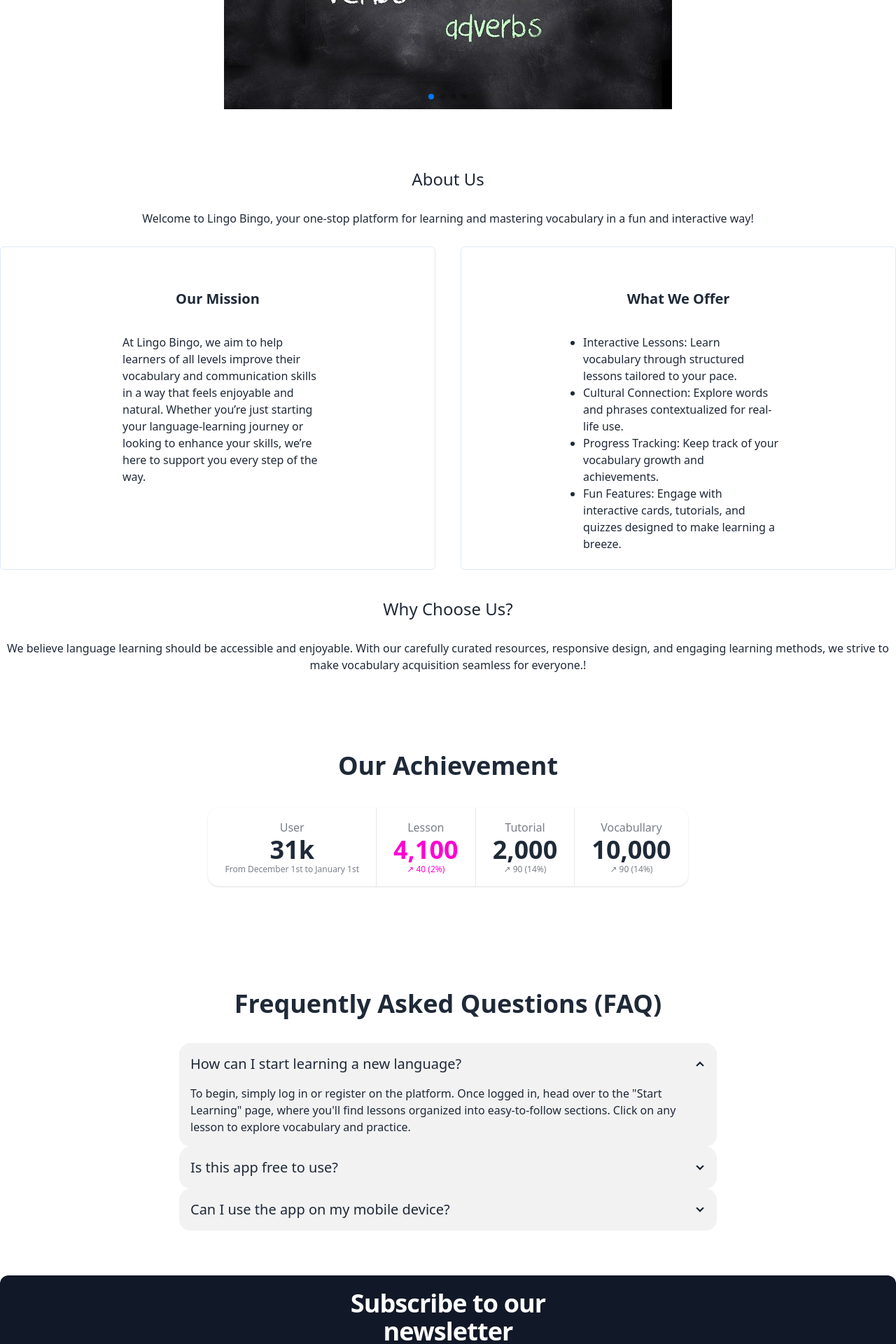
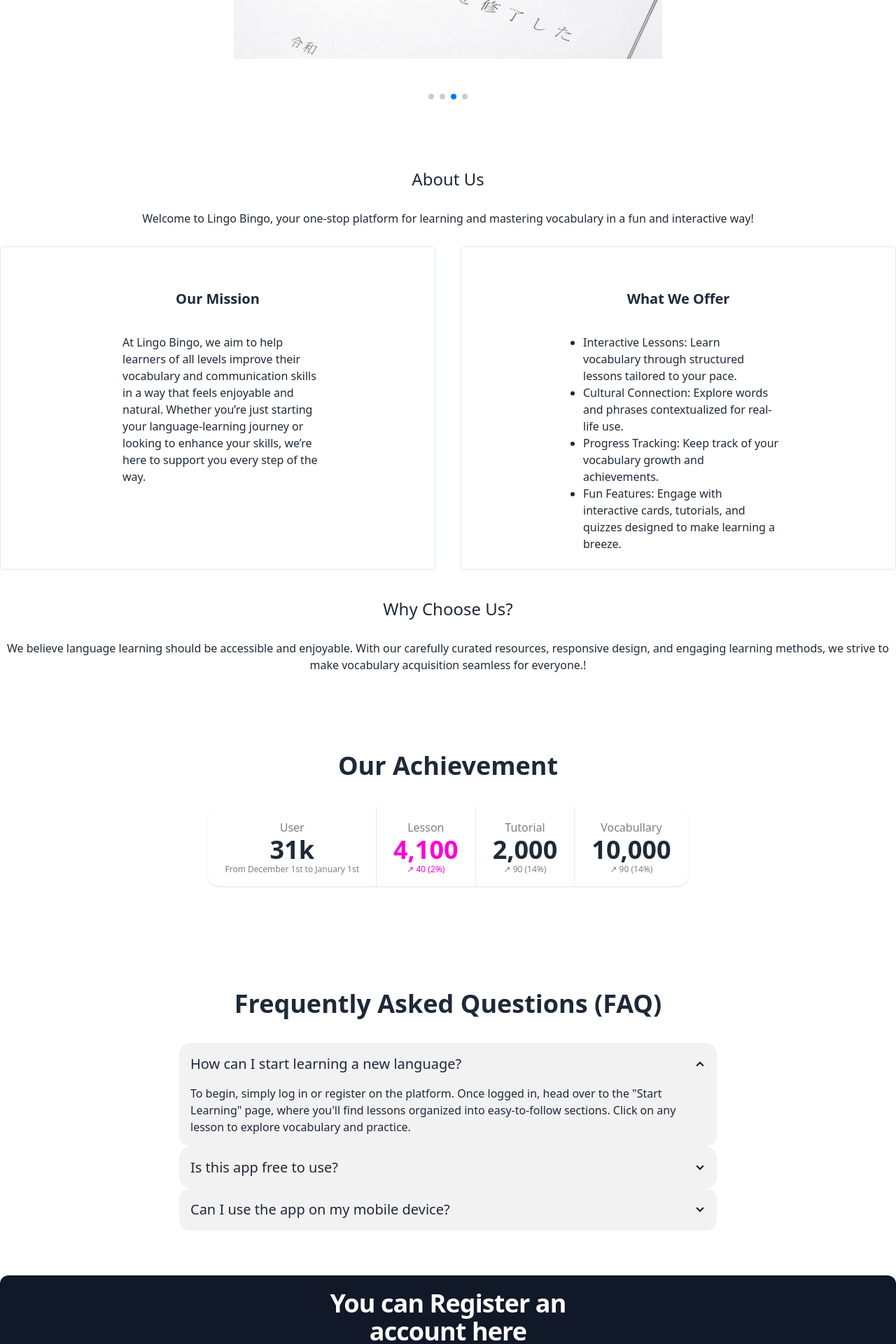
Before and after one commit to omlan99/Lingo-Bingo, a React (Vite) app: page / in a window 1280 px wide. Shown: the part 480-2400 px from the top of the page at 70% size. Built offline with nearby package versions, Linux system fonts and the light colour scheme; no server answers.

Commit message:
added autoplay to slider

```diff
--- a/src/Componets/Banner.jsx
+++ b/src/Componets/Banner.jsx
@@ -7,7 +7,7 @@
 import "swiper/css";
 import "swiper/css/navigation";
 import 'swiper/css/pagination';
-import { Navigation, Pagination } from "swiper/modules";
+import { Autoplay, Navigation, Pagination } from "swiper/modules";
 const Banner = () => {
   return (
     <div className="">
@@ -16,11 +16,15 @@
       slidesPerView={1}
       spaceBetween={30}
       loop={true}
+      autoplay={{
+        delay: 2000,
+        disableOnInteraction: false,
+      }}
       navigation={{clickable : true}}
       pagination={{
         clickable: true,
       }}
-      modules={[Pagination, Navigation]}
+      modules={[Pagination, Navigation, Autoplay]}
       className="mySwiper"
       >
         <SwiperSlide >
--- a/src/Componets/Success.jsx
+++ b/src/Componets/Success.jsx
@@ -16,18 +16,18 @@
 
         <div className="stat place-items-center">
           <div className="stat-title">Lesson</div>
-          <div className="stat-value text-secondary"><CountUp start={1000} end={4100} duration={2} separator=","></CountUp></div>
+          <div className="stat-value text-secondary"><CountUp start={1000} end={4100} duration={5} separator=","></CountUp></div>
           <div className="stat-desc text-secondary">↗︎ 40 (2%)</div>
         </div>
 
         <div className="stat place-items-center">
           <div className="stat-title">Tutorial</div>
-          <div className="stat-value"><CountUp start={600} end={2000} duration={2} separator=","></CountUp></div>
+          <div className="stat-value"><CountUp start={600} end={2000} duration={5} separator=","></CountUp></div>
           <div className="stat-desc">↗︎ 90 (14%)</div>
         </div>
         <div className="stat place-items-center">
           <div className="stat-title">Vocabullary</div>
-          <div className="stat-value"><CountUp start={1000} end={10000} duration={2} separator=","></CountUp></div>
+          <div className="stat-value"><CountUp start={1000} end={10000} duration={5} separator=","></CountUp></div>
           <div className="stat-desc">↗︎ 90 (14%)</div>
         </div>
 
--- a/src/Pages/Home.jsx
+++ b/src/Pages/Home.jsx
@@ -30,7 +30,7 @@
       <div className=" bg-gray-900 rounded-xl">
         <div className="max-w-xl lg:max-w-lg mx-auto  p-5 mb-5 w-full text-center">
           <h2 className="text-4xl font-semibold tracking-tight text-white">
-            Subscribe to our newsletter
+            You can Register an account here
           </h2>
           <p className="mt-4 text-lg text-gray-300">
             Start your learning journey with us
--- a/src/Pages/LearningPage.jsx
+++ b/src/Pages/LearningPage.jsx
@@ -27,7 +27,7 @@
       </h2>
       <div className="grid lg:grid-cols-3 gap-5 my-5 ">
         {filteredWords.map((word, index) => (
-          <div key={index} className={ `border border-indigo-100 rounded-xl p-5 ${word.difficulty === 'easy' ? 'bg-green-400' : word.difficulty=== 'medium' ?  'bg-orange-400' : 'bg-red-500'}`} onClick={() => {pronounceWord(word.word)}}>
+          <div key={index} className={ `border border-indigo-100 rounded-xl p-5 cursor-pointer ${word.difficulty === 'easy' ? 'bg-green-400' : word.difficulty=== 'medium' ?  'bg-orange-400' : 'bg-red-500'}`} onClick={() => {pronounceWord(word.word)}}>
             <p>
               <span className="font-semibold">Word </span>: {word.word}
             </p>
```
